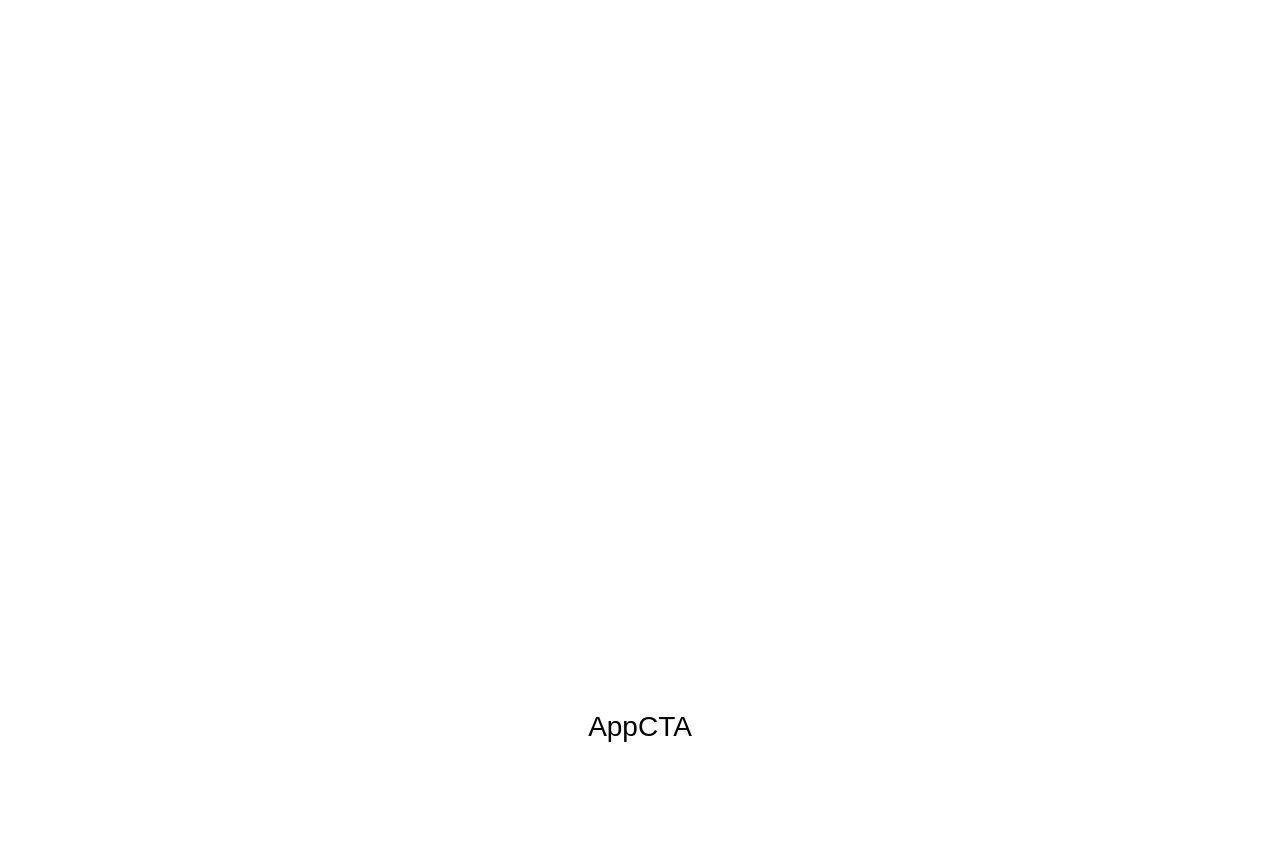
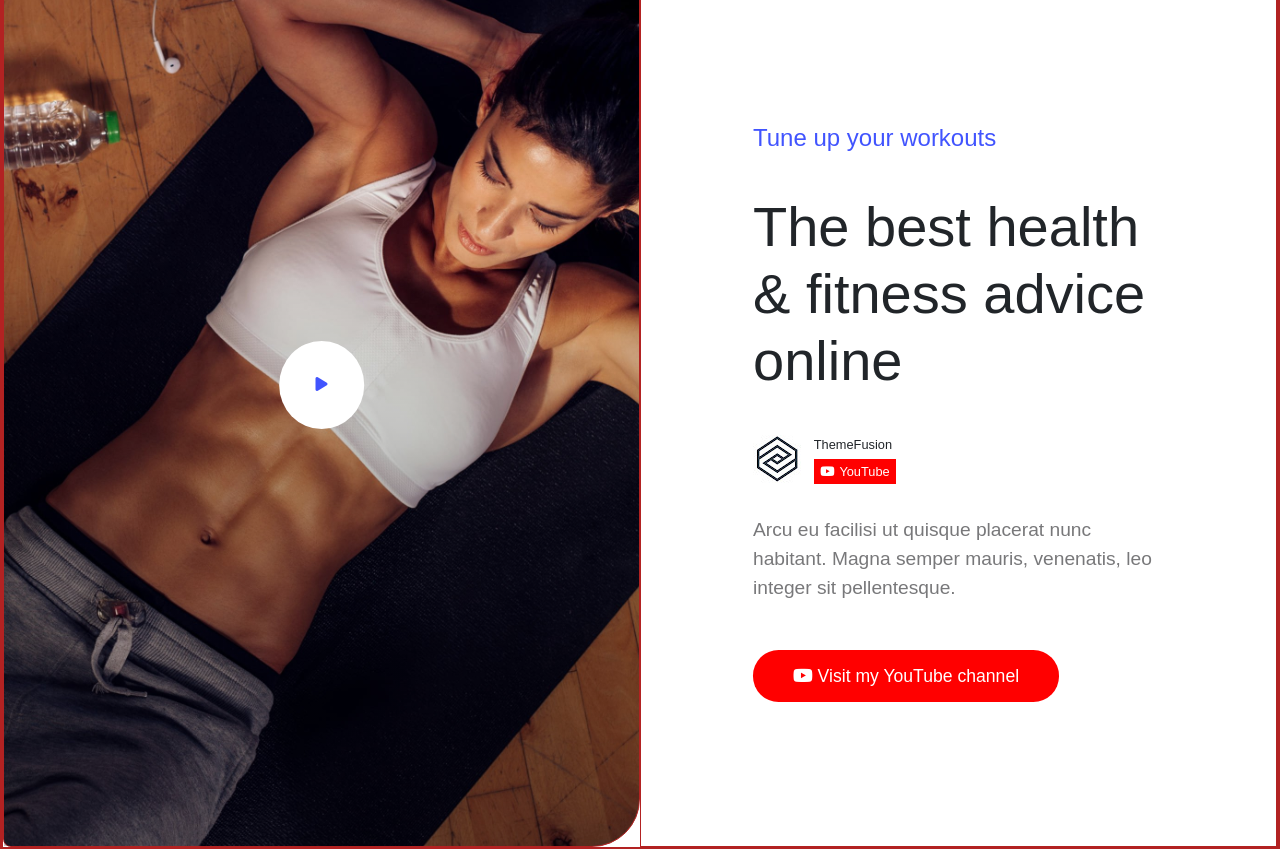
Before and after one commit to DenisConsta/proj-html-vuejs, a Vue app: page / in a window 1280 px wide. Shown: the part 1840-2689 px from the top of the page. Built offline with nearby package versions, Linux system fonts and the light colour scheme; a small style sheet from the web is missing.

Commit message:
[add] AppPlaylist + AppLastesArticles

```diff
--- a/src/App.vue
+++ b/src/App.vue
@@ -8,7 +8,7 @@ import AppLatestsArticles from './components/AppLatestsArticles.vue'
 import AppTestimonials from './components/AppTestimonials.vue'
 import AppEvent from './components/AppEvent.vue'
 import AppFooter from './components/AppFooter.vue';
-
+import AppChannel from './components/AppChannel.vue'
 
 
 export default {
@@ -17,6 +17,7 @@ export default {
     AppHeader,
     AppHero,
     AppPlaylist,
+    AppChannel,
     AppCTA,
     AppLatestsArticles,
     AppTestimonials,
@@ -33,7 +34,10 @@ export default {
   <main>
     <AppHero/>
     <AppPlaylist/>
+    <AppChannel/>
+    <AppLatestsArticles/>
     <AppCTA/>
+    <AppLatestsArticles/>
     <AppTestimonials/>
     <AppEvent/>
   </main>
--- a/src/components/AppCTA.vue
+++ b/src/components/AppCTA.vue
@@ -5,10 +5,24 @@ export default {
 </script>
 
 <template>
-  <section>
-    <div class="container">
-      <h3>AppCTA</h3>
+  <section class="bg-overlay">
+    <div class="overlay"></div>
+
+    <!-- ? Top -->
+    <div class="top">
+      <div class="container">
+        <div class="row">
+          <div class="col-auto">
+            <h3>Join our mailing list today</h3>
+            <h2>Insider offers & flash sales in your inbox every week</h2>
+            <input type="text" class="my-input" placeholder="insert your email ...*">
+          </div>
+        </div>
+      </div>
     </div>
+
+    <!-- ? Bottom -->
+    <div class="bottom"></div>
   </section>
 </template>
 
@@ -16,13 +30,27 @@ export default {
 @use "../styles/partials/variables" as *;
 @use "../styles/partials/mixin" as *;
 
-section{
-  height: 1510px;
+section {
+  height: 730px;
+  background-image: url("../assets/images/banner1-2x.jpg");
 }
-.container{
-    @include flexMC('center', 'center');
-    height: 100%;
-    color: black;
-  }
+.container {
+  height: 100%;
+  color: black;
+}
 
+.container .row > * {
+  @include flexMC("center", "start");
+  flex-direction: column;
+  gap: 2rem;
+  z-index: 1;
+  color: white;
+}
+
+.my-input{
+  width: 90%;
+  padding: 1rem;
+  border-radius: 2rem;
+  border: none;
+}
 </style>
--- /dev/null
+++ b/src/components/AppChannel.vue
@@ -0,0 +1,136 @@
+<script>
+
+import AppButton from './partials/AppButton.vue';
+
+export default {
+  name: "AppChannel",
+  components: {
+    AppButton,
+  },
+};
+</script>
+
+<template>
+  <section>
+    <!-- ? top -->
+    <div class="top debug">
+      <div class="container-fluid debug h-100">
+        <div class="row row-cols-1 row-cols-lg-2 h-100 debug">
+          <!-- ? Img col -->
+          <div class="col debug my-radius img-col">
+            <!-- ? Overlay -->
+            <div class="overlay"></div>
+
+            <!-- ? Play button -->
+            <div class="play">
+              <i class="fa-solid fa-play"></i>
+            </div>
+          </div>
+
+          <!-- ? text col -->
+          <div class="col debug">
+            <h5 class="my-dodger">Tune up your workouts</h5>
+            <h2>The best health & fitness advice online</h2>
+            <!-- ? Channel -->
+            <div class="channel">
+              <img src="../assets/images/unnamed.jpg" alt="" />
+              <div class="text">
+                <span>ThemeFusion</span>
+                <AppButton
+                  class="btn-lite"
+                  text="YouTube"
+                  beforeIcon="fa-brands fa-youtube"
+                />
+              </div>
+            </div>
+
+            <p>
+              Arcu eu facilisi ut quisque placerat nunc habitant. Magna semper
+              mauris, venenatis, leo integer sit pellentesque.
+            </p>
+
+            <AppButton
+              class="youtube-red"
+              text="Visit my YouTube channel"
+              beforeIcon="fa-brands fa-youtube"
+            />
+          </div>
+        </div>
+      </div>
+    </div>
+  </section>
+</template>
+
+
+<style lang="scss" scoped>
+
+@use "../styles/partials/variables" as *;
+@use "../styles/partials/mixin" as *;
+.top {
+
+  .col:last-of-type {
+    flex-direction: column;
+    @include flexMC("start", "start");
+    padding: 9rem 7rem;
+    gap: 2rem;
+  }
+  .img-col {
+    background-image: url("../assets/images/service15-2x.jpg");
+    background-position: center;
+    background-size: cover;
+    margin-top: -3.5rem;
+    position: relative;
+    min-height: 500px;
+
+    .overlay {
+      background: linear-gradient(
+        to bottom,
+        rgba(0, 0, 0, 0) 25%,
+        rgba(0, 0, 0, 0.23) 60%
+      );
+      border-bottom-right-radius: 3rem;
+    }
+  }
+
+  .btn-lite {
+    background-color: $color-red;
+    padding: 0.2rem 0.4rem;
+    border-radius: 0;
+    font-size: 0.8rem;
+  }
+
+  .youtube-red {
+    background-color: $color-red;
+    font-weight: 500;
+    font-size: 1.1rem;
+    padding: 0.8rem 2.5rem;
+  }
+
+  .channel {
+    @include flexMC("center", "center");
+    gap: 0.8rem;
+
+    .text {
+      @include flexMC("center", "start");
+      flex-direction: column;
+      span {
+        font-size: 0.8rem;
+        padding-bottom: 0.3rem;
+      }
+    }
+  }
+
+  h5 {
+    font-size: 1.5rem;
+  }
+
+  h2 {
+    font-size: 3.5rem;
+  }
+
+  p {
+    font-size: 1.2rem;
+    color: $color-jumbo;
+  }
+}
+</style>
--- a/src/components/AppHero.vue
+++ b/src/components/AppHero.vue
@@ -54,14 +54,13 @@ export default {
 @use "../styles/partials/variables" as *;
 @use "../styles/partials/mixin" as *;
 
-section *{
+section * {
   border: 1px solid firebrick;
 }
 
 section {
   height: 670px;
   background-image: url("../assets/images/slider82x-scaled.jpg");
-
 
   color: white;
 
@@ -76,29 +75,13 @@ section {
     word-break: normal;
   }
 
-
-
   h1 {
     font-size: 3.8rem;
+    white-space: nowrap;
   }
   .buttons {
     @include flexMC("start", "center");
     gap: 1rem;
   }
-
-  .play {
-    position: absolute;
-    top: 50%;
-    left: 50%;
-    transform: translate(-50%, -50%);
-    display: inline-block;
-    cursor: pointer;
-
-    padding: 2rem 2.3rem;
-    border-radius: 50%;
-
-    color: $color-dodgerBlue;
-    background-color: white;
-  }
 }
 </style>
--- a/src/components/AppLatestsArticles.vue
+++ b/src/components/AppLatestsArticles.vue
@@ -1,13 +1,51 @@
 <script>
+import AppButton from "./partials/AppButton.vue";
+import AppCard from "./partials/AppCard.vue";
+import { store } from "../data/store";
 export default {
   name: "AppLatestsArticles",
+  components: {
+    AppButton,
+    AppCard,
+  },
+  data() {
+    return {
+      store,
+    };
+  },
 };
 </script>
 
 <template>
-  <section>
+  <section class="debug">
     <div class="container">
-      <h3>AppLatestsArticles</h3>
+      <div class="top-text">
+        <h3>Featured playlists</h3>
+        <span>View all videos <i class="fa-solid fa-chevron-right"></i></span>
+      </div>
+      <div class="row row-cols-1 row-cols-lg-3">
+        <div class="col debug">
+          <AppCard class="custom" :info="store.firstPlaylist" />
+          <div class="col-text">
+            <h3>Thighs & glute workout</h3>
+            <span class="my-dodger">Increase your mobility</span>
+          </div>
+        </div>
+        <div class="col debug">
+          <AppCard class="custom" :info="store.secondPlaylist" />
+          <div class="col-text">
+            <h3>Lift, firm & perk up</h3>
+            <span class="my-dodger">Feel young again</span>
+          </div>
+        </div>
+        <div class="col debug">
+          <AppCard class="custom" :info="store.thirdPlaylist" />
+          <div class="col-text">
+            <h3>Silm & trim your waist</h3>
+            <span class="my-dodger">Shed those extra pounds</span>
+          </div>
+        </div>
+      </div>
     </div>
   </section>
 </template>
@@ -15,4 +53,29 @@ export default {
 <style lang="scss" scoped>
 @use "../styles/partials/variables" as *;
 @use "../styles/partials/mixin" as *;
+
+section {
+    padding: 8rem 0;
+    .top-text {
+      @include flexMC("between", "start");
+      padding-bottom: 2rem;
+    }
+
+    .custom {
+      min-height: 250px;
+      margin-bottom: 2rem;
+    }
+
+    .col-text {
+      flex-direction: column;
+      @include flexMC("center", "center");
+    }
+
+    .col {
+      margin-bottom: 2rem;
+    }
+
+  @media screen and (min-width: 1000px) {
+  }
+}
 </style>
--- a/src/components/AppPlaylist.vue
+++ b/src/components/AppPlaylist.vue
@@ -20,9 +20,6 @@ export default {
     <div class="container debug">
       <div class="row row-cols-1 row-cols-lg-3 debug">
         <div class="col">
-          <!--           <AppCard :image="`url(${store.firstCardImg})` "  />
-
- -->
           <AppCard :info="store.firstCard" />
         </div>
         <div class="col">
--- a/src/components/AppTestimonials.vue
+++ b/src/components/AppTestimonials.vue
@@ -20,8 +20,7 @@ export default {
 
 
 section {
-  height: 730px;
-  background-image: url("../assets/images/banner1-2x.jpg");
+
 
 
   color: white;
--- a/src/components/partials/AppButton.vue
+++ b/src/components/partials/AppButton.vue
@@ -22,7 +22,7 @@ export default {
 
   <button>
     <i v-show="beforeIcon != null" :class="beforeIcon"></i>
-    {{text}}
+    <span>{{text}}</span>
     <i v-show="afterIcon != null " :class="afterIcon"></i>
   </button>
 
--- a/src/components/partials/AppCard.vue
+++ b/src/components/partials/AppCard.vue
@@ -3,7 +3,6 @@ export default {
   name: "AppCard",
   props: {
     info: {
-      title: String,
       default: () => ({}),
     },
   },
@@ -15,14 +14,17 @@ export default {
 
 
 <template>
-  <div class="my-card debug my-radius">
+  <div class="my-card debug " :class="{'my-radius' : info.radius}">
     <img
-      class="my-radius"
+      :class="{'my-radius' : info.radius}"
       v-show="info.image != null"
       :src="`/src/assets/images/${info.image}`"
       alt=""
     />
-    <div class="overlay my-radius"></div>
+    <div v-show="info.overlay" class="overlay" :class="{' my-radius' : info.radius}"></div>
+    <div v-show="info.play" class="play">
+      <i class="fa-solid fa-play"></i>
+    </div>
     <div class="text">
       <h3>{{ info.title }}</h3>
       <h4>{{ info.subtitle }}</h4>
@@ -34,7 +36,6 @@ export default {
 <style lang="scss" scoped>
 @use "../../styles/partials/variables" as *;
 @use "../../styles/partials/mixin" as *;
-
 
 .my-card {
   min-height: 435px;
--- a/src/data/store.js
+++ b/src/data/store.js
@@ -3,20 +3,49 @@ import { reactive } from "vue";
 
 export const store = reactive({
 
-  firstCard:{
+  firstCard: {
     image: 'service6-2x.jpg',
     title: 'Crossfit workout',
     subtitle: 'Push your limits',
+    overlay: true,
+    radius: true,
   },
-  secondCard:{
+  secondCard: {
     image: 'box1-2x.jpg',
     title: 'New gym apparel',
     subtitle: 'Look good, feel good',
+    overlay: true,
+    radius: true,
+
   },
-  thirdCard:{
+  thirdCard: {
     image: 'box3-2x.jpg',
     title: 'Team training',
     subtitle: 'Find a partner',
+    overlay: true,
+    radius: true,
+
+  },
+
+  firstPlaylist: {
+    image: 'video2-2x.jpg',
+    play: true,
+    radius: true,
+
+  },
+  secondPlaylist: {
+    image: 'video7-2x.jpg',
+    play: true,
+    radius: true,
+
+
+  },
+  thirdPlaylist: {
+    image: 'video9-2x.jpg',
+    play: true,
+    radius: true,
+
+
   },
 
 
--- a/src/styles/general.scss
+++ b/src/styles/general.scss
@@ -12,6 +12,12 @@ html body {
   font-family: "Barlow Semi Condensed", sans-serif;
 }
 
+li {
+  a {
+    text-decoration: none;
+  }
+}
+
 .debug {
   border: 1px solid firebrick;
 }
@@ -21,14 +27,12 @@ html body {
   border-bottom-right-radius: 3rem;
 }
 
-li {
-  a {
-    text-decoration: none;
-  }
+.my-red {
+  color: $color-monza;
 }
 
-.my-red {
-  color: $color-monza;
+.my-dodger {
+  color: $color-dodgerBlue;
 }
 
 button.uncolored {
@@ -53,3 +57,18 @@ button.uncolored {
       rgba(0, 0, 0, 0) 25%,
       rgba(0, 0, 0, 1) 60%);
 }
+
+.play {
+  position: absolute;
+  top: 50%;
+  left: 50%;
+  transform: translate(-50%, -50%);
+  display: inline-block;
+  cursor: pointer;
+
+  padding: 2rem 2.3rem;
+  border-radius: 50%;
+
+  color: $color-dodgerBlue;
+  background-color: white;
+}
--- a/src/styles/partials/_variables.scss
+++ b/src/styles/partials/_variables.scss
@@ -27,3 +27,4 @@ $color-cocoaBrown: #362428;
 $color-royalBlue: #4257ef;
 
 $color-yellow: #FFF941;
+$color-red: #FF0000;
```
